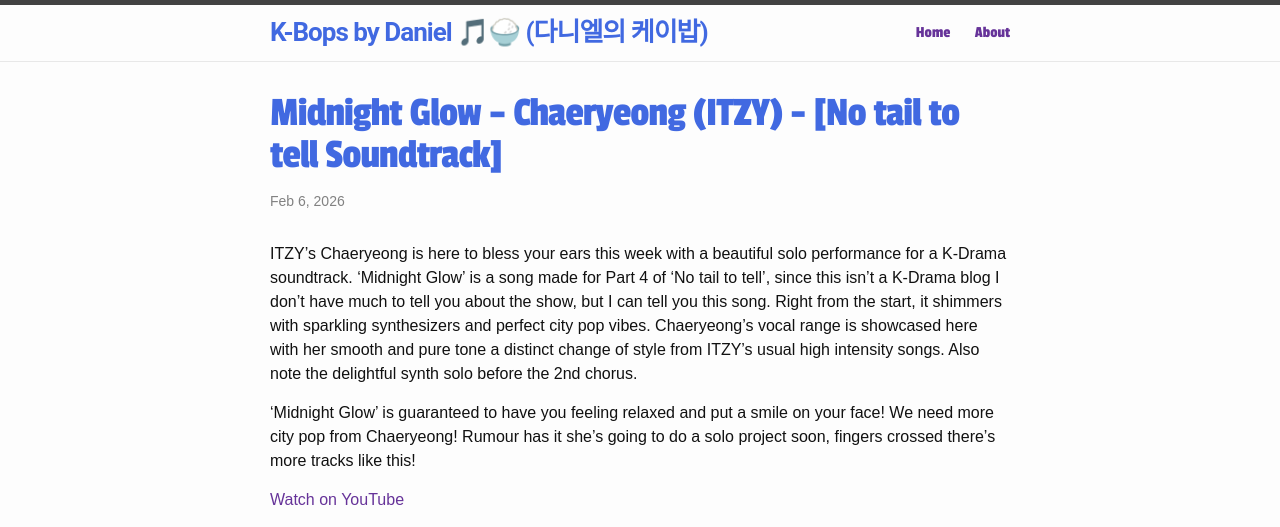
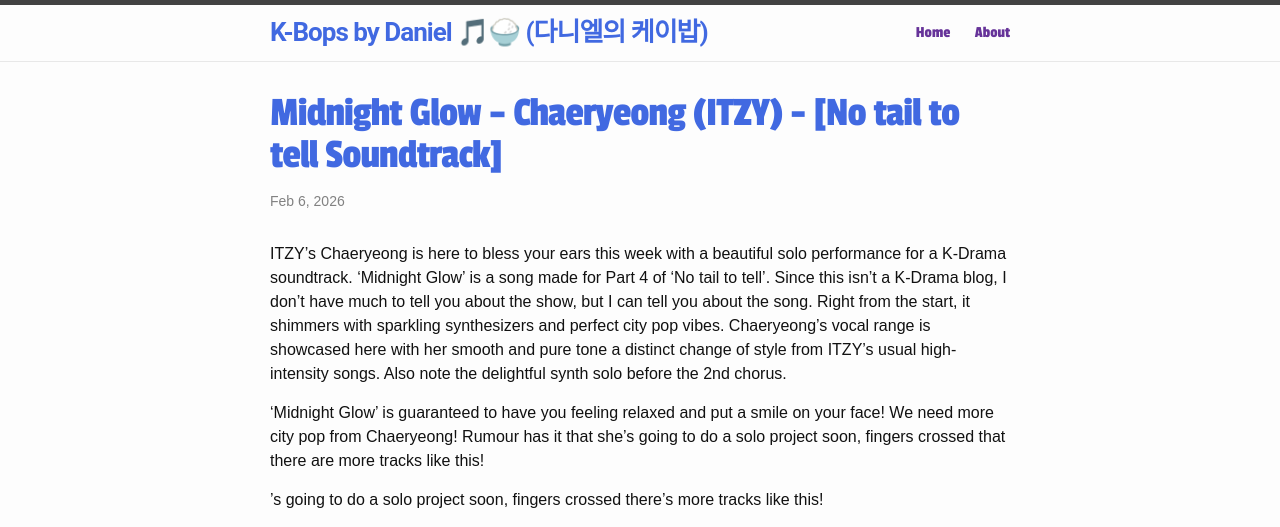
Before and after one commit to danielok/KBops, a Jekyll site: the page built from _posts/2026/2026-02-06-midnight-glow-itzy-chaeryeong.markdown, in a window 1280 px wide. Shown: the top 527 px of the page. Built offline with Jekyll 4.4.1, drawn with Linux system fonts in a browser that asks for light colours; grey boxes are pictures that could not be loaded.

Commit message:
Typo fixes

```diff
--- a/_posts/2026/2026-02-06-midnight-glow-itzy-chaeryeong.markdown
+++ b/_posts/2026/2026-02-06-midnight-glow-itzy-chaeryeong.markdown
@@ -5,9 +5,11 @@
 categories: kpop
 ---
 
-ITZY's Chaeryeong is here to bless your ears this week with a beautiful solo performance for a K-Drama soundtrack. 'Midnight Glow' is a song made for Part 4 of 'No tail to tell', since this isn't a K-Drama blog I don't have much to tell you about the show, but I can tell you this song. Right from the start, it shimmers with sparkling synthesizers and perfect city pop vibes. Chaeryeong's vocal range is showcased here with her smooth and pure tone a distinct change of style from ITZY's usual high intensity songs. Also note the delightful synth solo before the 2nd chorus.
+ITZY’s Chaeryeong is here to bless your ears this week with a beautiful solo performance for a K-Drama soundtrack. ‘Midnight Glow’ is a song made for Part 4 of ‘No tail to tell’. Since this isn’t a K-Drama blog, I don’t have much to tell you about the show, but I can tell you about the song. Right from the start, it shimmers with sparkling synthesizers and perfect city pop vibes. Chaeryeong’s vocal range is showcased here with her smooth and pure tone a distinct change of style from ITZY’s usual high-intensity songs. Also note the delightful synth solo before the 2nd chorus.
 
-'Midnight Glow' is guaranteed to have you feeling relaxed and put a smile on your face! We need more city pop from Chaeryeong! Rumour has it she's going to do a solo project soon, fingers crossed there's more tracks like this!
+‘Midnight Glow’ is guaranteed to have you feeling relaxed and put a smile on your face! We need more city pop from Chaeryeong! Rumour has it that she’s going to do a solo project soon, fingers crossed that there are more tracks like this!
+
+'s going to do a solo project soon, fingers crossed there's more tracks like this!
 
 <a href="https://www.youtube.com/watch?v=lyQeRW9_D64">Watch on YouTube</a>
 
```
